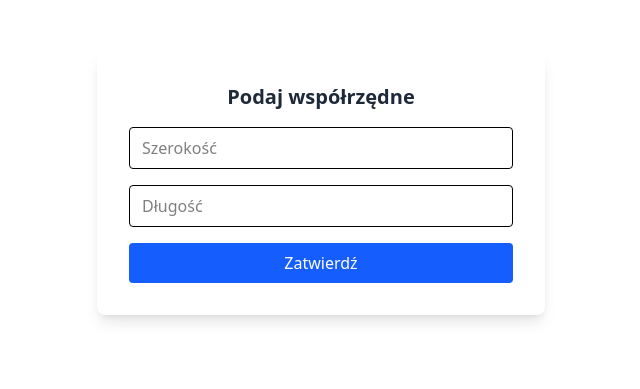
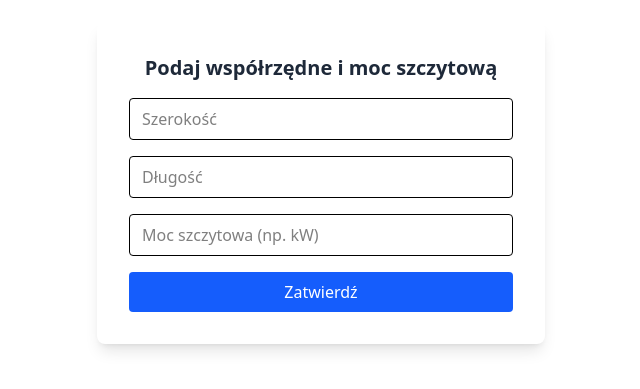
Before and after one commit to Stifanox/Hackaton-2025, a React (Vite) app in the folder frontend/: page /coordinates in a window 1280 px wide. Shown: the part 249-638 px from the top of the page, without its empty margins (351-991 px from the left). Built offline with nearby package versions, Linux system fonts and the light colour scheme.

Commit message:
[Frontend]peak power input

```diff
--- a/frontend/src/pages/form/CoordinateForm.tsx
+++ b/frontend/src/pages/form/CoordinateForm.tsx
@@ -1,58 +1,53 @@
 import { useState } from 'react';
 
-interface Props {
-    // We can remove onSubmit from props if the form handles the submission itself
-    // However, if we still want to notify a parent component, we can keep it.
-    // For now, let's assume the form handles the submission to the server directly.
-    // onSubmit?: (lat: string, lng: string) => void; // Make it optional or remove if not needed by parent
-}
 
-const CoordinateForm = (/* { onSubmit }: Props */) => { // Destructure onSubmit if you keep it
+
+const CoordinateForm = (/* { onSubmit }: Props */) => {
     const [latitude, setLatitude] = useState('');
     const [longitude, setLongitude] = useState('');
-    const [loading, setLoading] = useState(false); // State for loading indicator
-    const [error, setError] = useState<string | null>(null); // State for error messages
-    const [success, setSuccess] = useState<string | null>(null); // State for success messages
+    const [peakPower, setPeakPower] = useState(''); // Nowy stan dla "peak power"
+    const [loading, setLoading] = useState(false);
+    const [error, setError] = useState<string | null>(null);
+    const [success, setSuccess] = useState<string | null>(null);
 
 
     const handleSubmit = async (e: React.FormEvent) => {
         e.preventDefault();
         setLoading(true);
-        setError(null); // Clear previous errors
-        setSuccess(null); // Clear previous success messages
+        setError(null); // Wyczyść poprzednie błędy
+        setSuccess(null); // Wyczyść poprzednie komunikaty sukcesu
 
         try {
-            // Validate input (optional, but good practice for client-side)
-            if (!latitude || !longitude) {
-                throw new Error('Please enter both latitude and longitude.');
+            // Walidacja inputów
+            if (!latitude || !longitude || !peakPower) {
+                throw new Error('Please enter latitude, longitude, and peak power.');
             }
 
-            // You might want to add more robust validation here, e.g., regex for valid coordinates
-
-            const response = await fetch('http://localhost:9001/api', { //
-                method: 'POST', //
-                headers: { //
-                    'Content-Type': 'application/json', //
+            const response = await fetch('YOUR_SERVER_ENDPOINT_HERE', { // Zastąp to swoim rzeczywistym endpointem API
+                method: 'POST',
+                headers: {
+                    'Content-Type': 'application/json',
                 },
-                body: JSON.stringify({ latitude, longitude }), //
+                body: JSON.stringify({ latitude, longitude, peakPower }), // Dodaj peakPower do wysyłanych danych
             });
 
-            if (!response.ok) { //
-                const errorData = await response.json(); // Try to parse error response
-                throw new Error(errorData.message || `HTTP error! status: ${response.status}`); //
+            if (!response.ok) {
+                const errorData = await response.json();
+                throw new Error(errorData.message || `HTTP error! status: ${response.status}`);
             }
 
-            const result = await response.json(); // Parse the successful response
+            const result = await response.json();
             console.log('Success:', result);
-            setSuccess('Coordinates sent successfully!');
-            // Optionally, clear the form fields after successful submission
+            setSuccess('Coordinates and peak power sent successfully!');
+            // Opcjonalnie, wyczyść pola formularza po udanym przesłaniu
             setLatitude('');
             setLongitude('');
-            // If you still want to notify a parent, uncomment the line below
-            // onSubmit?.(latitude, longitude);
+            setPeakPower(''); // Wyczyść pole peak power
+            // Jeśli nadal chcesz powiadomić komponent rodzicielski, odkomentuj poniższą linię
+            // onSubmit?.(latitude, longitude, peakPower);
         } catch (err: any) {
-            console.error('Error sending coordinates:', err);
-            setError(err.message || 'Failed to send coordinates.');
+            console.error('Error sending data:', err);
+            setError(err.message || 'Failed to send data.');
         } finally {
             setLoading(false);
         }
@@ -63,7 +58,7 @@ const CoordinateForm = (/* { onSubmit }: Props */) => { // Destructure onSubmit
             onSubmit={handleSubmit}
             className="bg-white p-8 rounded-lg shadow-lg w-full max-w-md space-y-4"
         >
-            <h2 className="text-center text-xl font-semibold text-gray-800">Podaj współrzędne</h2>
+            <h2 className="text-center text-xl font-semibold text-gray-800">Podaj współrzędne i moc szczytową</h2>
 
             <input
                 type="text"
@@ -72,7 +67,7 @@ const CoordinateForm = (/* { onSubmit }: Props */) => { // Destructure onSubmit
                 placeholder="Szerokość"
                 className="w-full px-3 py-2 border rounded"
                 required
-                disabled={loading} // Disable input during loading
+                disabled={loading}
             />
             <input
                 type="text"
@@ -81,13 +76,22 @@ const CoordinateForm = (/* { onSubmit }: Props */) => { // Destructure onSubmit
                 placeholder="Długość"
                 className="w-full px-3 py-2 border rounded"
                 required
-                disabled={loading} // Disable input during loading
+                disabled={loading}
+            />
+            <input // Nowy input dla "peak power"
+                type="text"
+                value={peakPower}
+                onChange={(e) => setPeakPower(e.target.value)}
+                placeholder="Moc szczytowa (np. kW)"
+                className="w-full px-3 py-2 border rounded"
+                required
+                disabled={loading}
             />
 
             <button
                 type="submit"
                 className="w-full bg-blue-600 text-white py-2 rounded hover:bg-blue-700 disabled:opacity-50"
-                disabled={loading} // Disable button during loading
+                disabled={loading}
             >
                 {loading ? 'Wysyłanie...' : 'Zatwierdź'}
             </button>
```
Also changed, not shown: frontend/src/assets/images.jfif (deleted).
